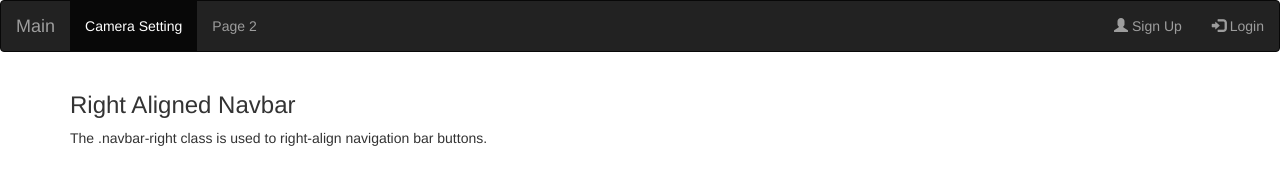
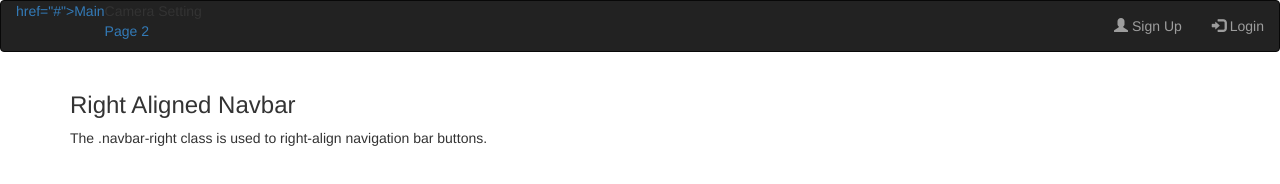
Before and after one commit to Priyanshu-choudhary/web, a plain HTML site: page bootstrap/navbar.html in a window 1280 px wide. Drawn offline with nearby package versions, Linux system fonts and the light colour scheme.

Commit message:
Thu  7 Sep 10:32:09 IST 2023

```diff
--- a/bootstrap/navbar.html
+++ b/bootstrap/navbar.html
@@ -13,10 +13,10 @@
 <nav class="navbar navbar-inverse">
   <div class="container-fluid">
     <div class="navbar-header">
-      <a class="navbar-brand" href="#">Main</a>
+      <a class="active"> href="#">Main</a>
     </div>
     <ul class="nav navbar-nav">
-      <li class="active"><a href="#">Camera Setting</a></li>
+      <li<a href="#">Camera Setting</a></li>
       <li><a href="#">Page 2</a></li>
     </ul>
     <ul class="nav navbar-nav navbar-right">
```
